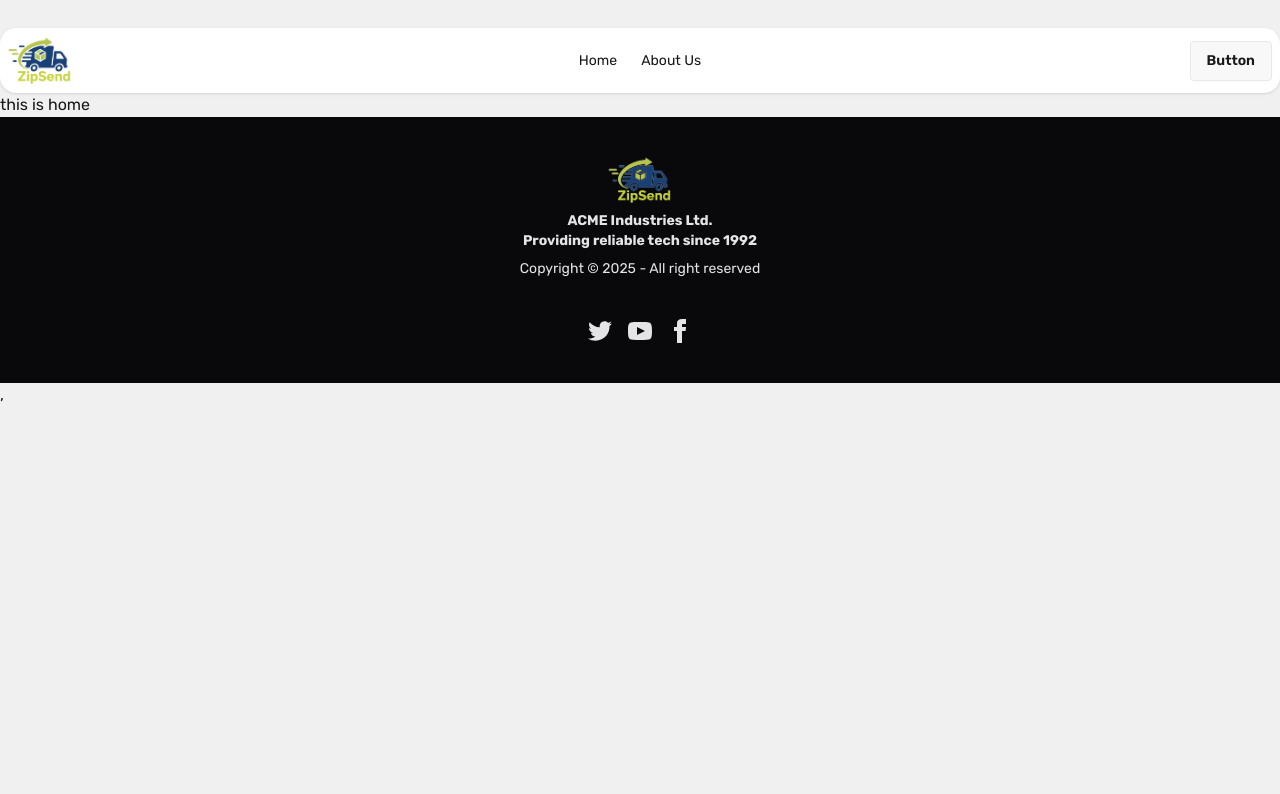
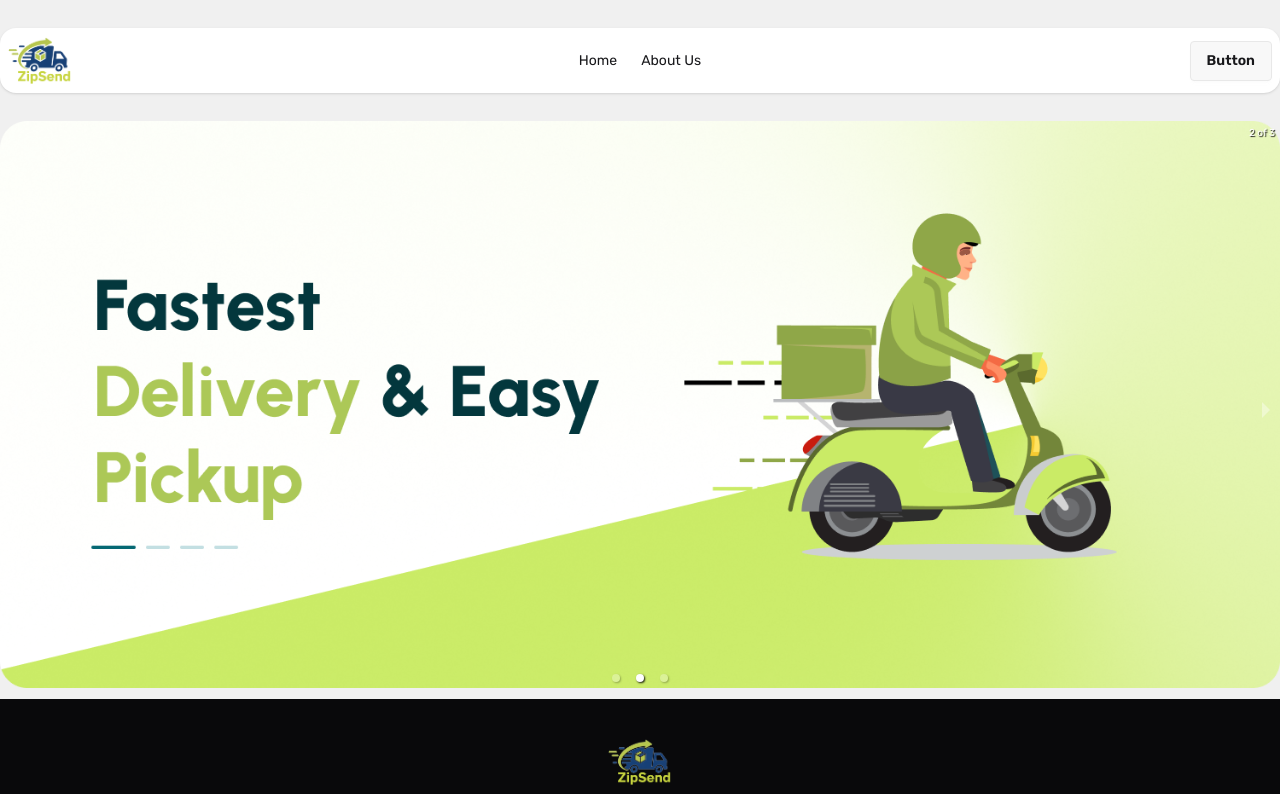
Before and after one commit to mehedihasan1337/ZipSend-client, a React (Vite) app: page / in a window 1280 px wide. Shown: the top 794 px of the page. Built offline with nearby package versions, Linux system fonts and the light colour scheme.

Commit message:
added banner

```diff
--- a/package.json
+++ b/package.json
@@ -13,6 +13,7 @@
     "@tailwindcss/vite": "^4.1.14",
     "react": "^19.1.1",
     "react-dom": "^19.1.1",
+    "react-responsive-carousel": "^3.2.23",
     "react-router": "^7.9.4",
     "tailwindcss": "^4.1.14"
   },
--- /dev/null
+++ b/src/pages/Home/Banner/Banner.jsx
@@ -0,0 +1,23 @@
+import React from 'react';
+import "react-responsive-carousel/lib/styles/carousel.min.css"
+import bannerImg1 from '../../../assets/banner/banner1.png'
+import bannerImg2 from '../../../assets/banner/banner2.png'
+import bannerImg3 from '../../../assets/banner/banner3.png'
+import { Carousel } from 'react-responsive-carousel';
+const Banner = () => {
+    return (
+        <Carousel autoPlay={true} infiniteLoop={true} showThumbs={false}>
+            <div>
+                <img src={bannerImg1} />
+            </div>
+            <div>
+                <img src={bannerImg2} />
+            </div>
+            <div>
+                <img src={bannerImg3} />
+            </div>
+        </Carousel>
+    );
+};
+
+export default Banner;
--- a/src/pages/Home/Home/Home.jsx
+++ b/src/pages/Home/Home/Home.jsx
@@ -1,9 +1,10 @@
 import React from 'react';
+import Banner from './../Banner/Banner';
 
 const Home = () => {
     return (
         <div>
-            <h2>this is home</h2>
+            <Banner></Banner>
         </div>
     );
 };
--- a/src/pages/shared/Navber.jsx
+++ b/src/pages/shared/Navber.jsx
@@ -8,7 +8,7 @@
       <li><NavLink to="/about"> About Us </NavLink> </li>
     </>
     return (
-        <div className='mt-7 '>
+        <div className='my-7 '>
             <div className="navbar bg-base-100 shadow-sm rounded-2xl">
   <div className="navbar-start">
     <div className="dropdown">
```
Also changed, not shown: src/pages/shared/ZipSendLogo.jsx (line endings or trailing spaces), 1 other file (tests, documents, lock files or other folders).
